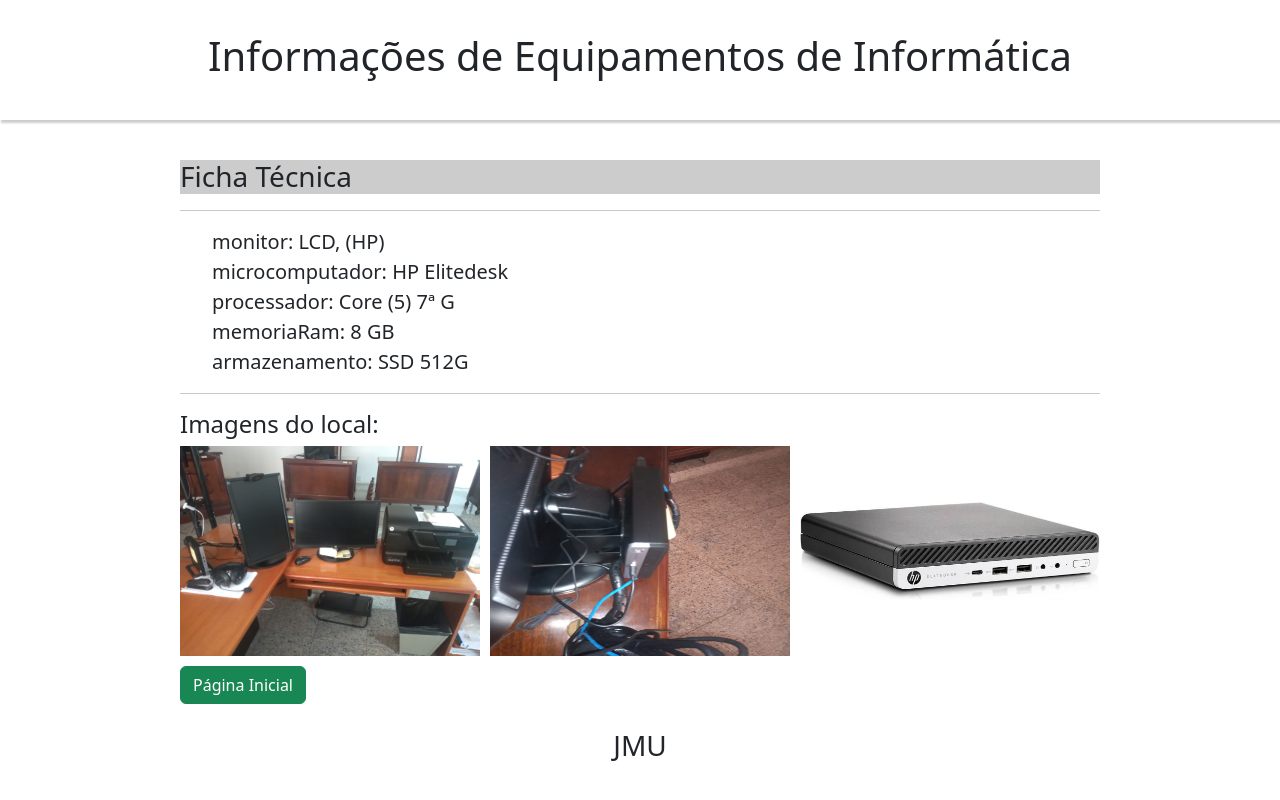
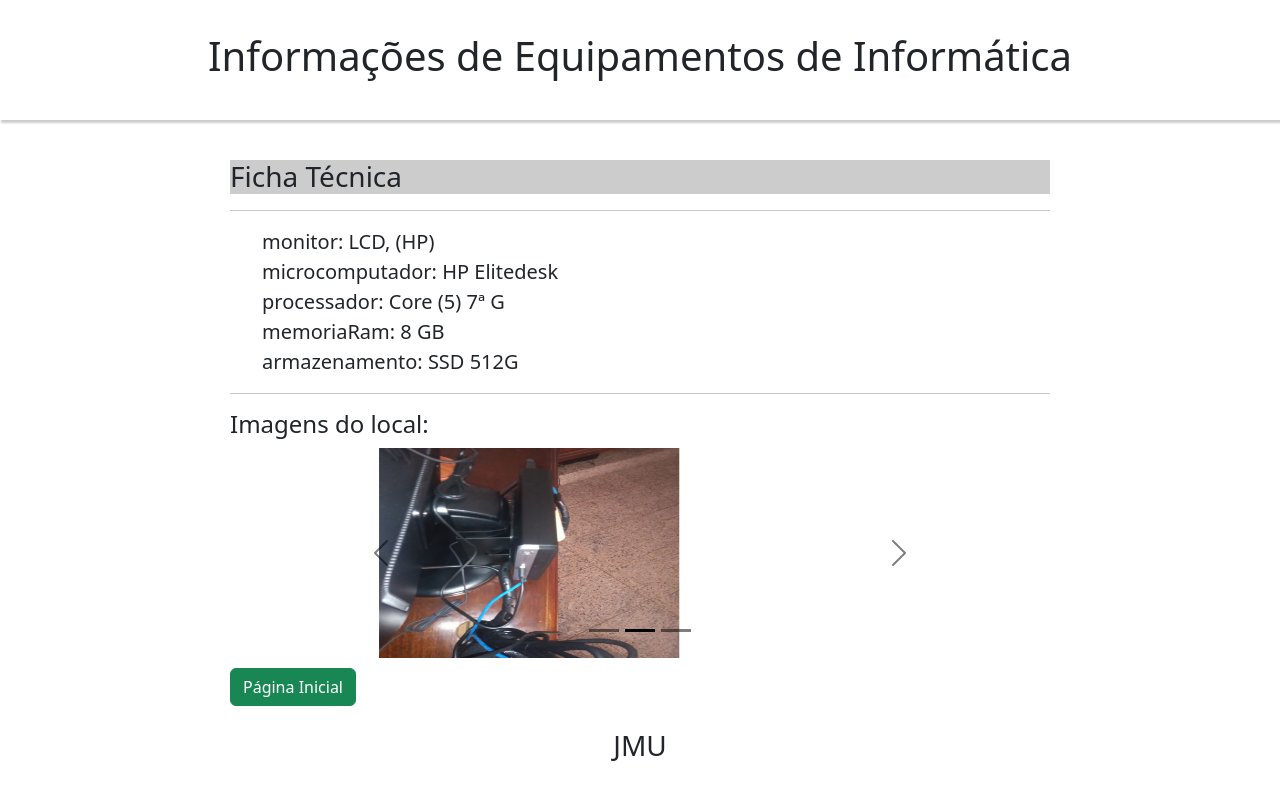
Before and after one commit to fabiovasques87/controleMaquinasJmu, a React (Create React App) app: page /Escrivao in a window 1280 px wide. Built offline with nearby package versions, Linux system fonts and the light colour scheme.

Commit message:
adicionado carousel de imagens na rota escrivao

```diff
--- a/src/escrivao.module.css
+++ b/src/escrivao.module.css
@@ -11,6 +11,7 @@
     display: flex;
     justify-content: space-around;
     align-items: center;
+    width: 800px;
 
 }
 
--- a/src/pages/Escrivao.tsx
+++ b/src/pages/Escrivao.tsx
@@ -5,6 +5,7 @@
 import cpu from '../assets/escrivao/cpu.jpeg';
 import elitedesk from  '../assets/escrivao/elitedesk.jpg';
 import style from '../escrivao.module.css';
+import Carousel from 'react-bootstrap/Carousel';
 
 
 export const Escrivao =() =>{
@@ -48,12 +49,24 @@
 
                  <h4>Imagens do local:</h4>
 
-                <div className={style.sectionTop}>
-                    <img src={monitores} alt="Monitores escrivão" className={style.monitores} />
-                    <img src={cpu} alt="CPU escrivão" className={style.cpu} />
-                    <img src={elitedesk}  className={style.cpu} />
 
-                </div>
+     <div className={style.section}>
+            <Carousel variant="dark">
+                <Carousel.Item>
+                     <img src={monitores} alt="Monitores escrivão" className={style.monitores} />
+            </Carousel.Item>
+            <Carousel.Item>
+            <img src={cpu} alt="CPU escrivão" className={style.cpu} />
+            </Carousel.Item>
+            <Carousel.Item>
+            <img src={elitedesk}  className={style.cpu} />
+            </Carousel.Item>
+            </Carousel>
+        </div>
+
+
+
+
 
                         <div className={style.sectionBottom}>
                             <Link to="/"><button className={"btn btn-success"}>Página  Inicial</button></Link>
```
